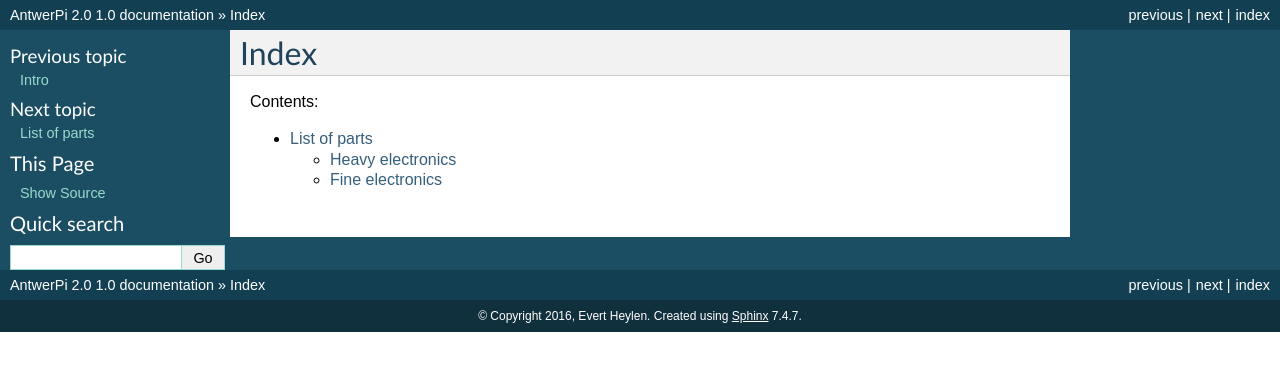
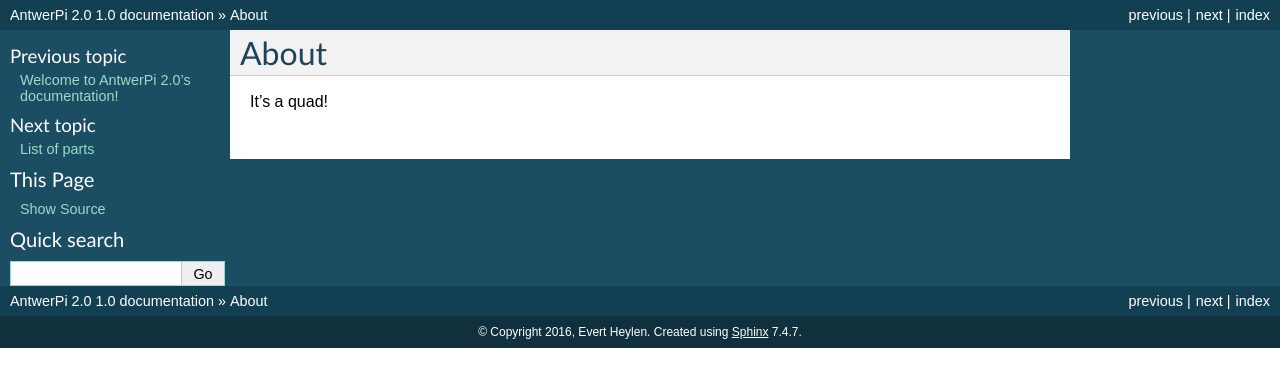
Before and after one commit to eestec-antwerp/AntwerPi2, a Sphinx documentation site: the page built from docs/source/quadcopter/index.rst, in a window 1280 px wide. Shown: the top 387 px of the page. Built offline with Sphinx 7.4.7, drawn with Linux system fonts in a browser that asks for light colours.

Commit message:
hierarchy

```diff
--- a/docs/source/eestec/index.rst
+++ b/docs/source/eestec/index.rst
@@ -4,8 +4,3 @@
 ============
 
 Docs for the EESTEC project during AntwerPi 2.0.
-
-.. toctree::
-   :maxdepth: 2
-
-   lora
--- a/docs/source/quadcopter/index.rst
+++ b/docs/source/quadcopter/index.rst
@@ -1,11 +1,6 @@
 
 =======
- Index
+ About
 =======
 
-Contents:
-
-.. toctree::
-   :maxdepth: 2
-
-   parts
+It's a quad!
```
Also changed, not shown: docs/source/index.rst (+5 -4 lines).
